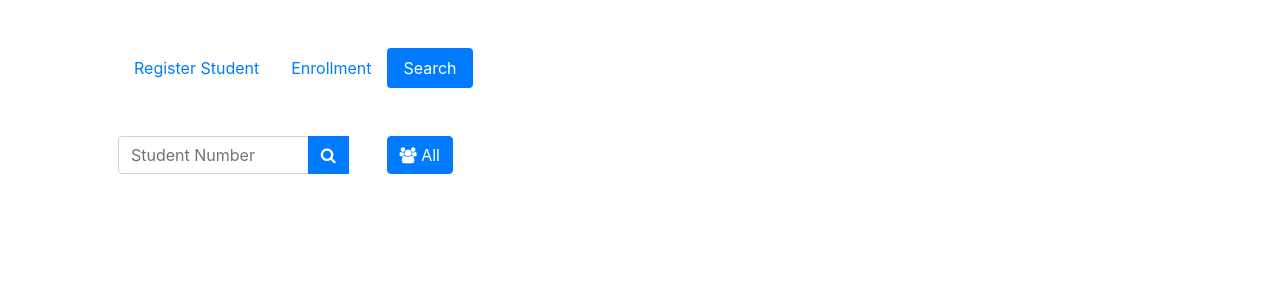
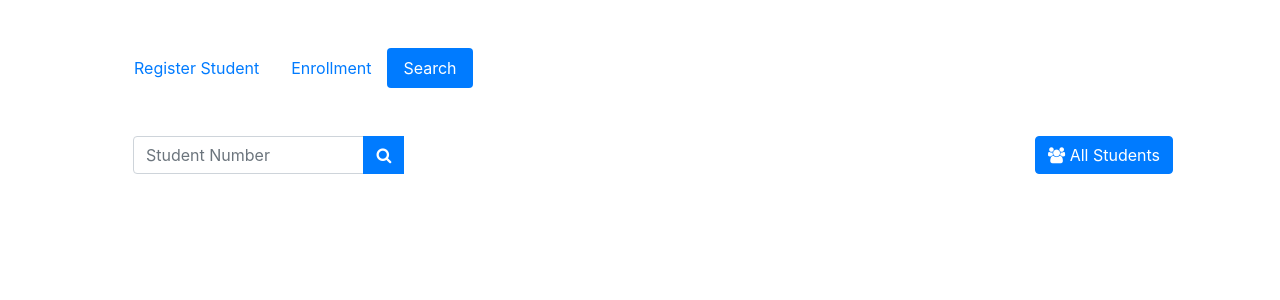
Before and after one commit to auvagha-jb/node_rest_service, a PHP site: page / in a window 1280 px wide, after a click on "Search". Shown: the top 300 px of the page. Run offline with PHP 8.4, Linux system fonts and the light colour scheme; data that the repository does not hold is empty.

Commit message:
Search form ui modification

```diff
--- a/search-form.php
+++ b/search-form.php
@@ -1,6 +1,22 @@
 <div class="container p-5">
+    <div class="row float-right">
+
+        <div class="px-1">
+            <button class="btn btn-primary" id="all-students-btn">
+                <i class="fa fa-users"></i> All Students
+            </button>
+        </div>
+
+        <!-- <div class="px-1">
+            <button class="btn btn-primary" id="all-courses-btn">
+                <i class="fa fa-graduation-cap"></i> All Courses
+            </button>
+        </div> -->
+    </div>
+
+
     <div class="row">
-        <div class="col-md-3">
+        <div class="col-md-4">
             <form class="form-inline" name="search-form" id="search-form">
                 <div class="input-group mb-2 mr-sm-2">
                     <input type="text" class="form-control" id="studentId" placeholder="Student Number">
@@ -13,15 +29,6 @@
                 </div>
             </form>
         </div>
-
-        <div class="col-md-9">
-            <div class="form-inline">
-                <button class="btn btn-primary" id="all-students-btn">
-                    <i class="fa fa-users"></i> All
-                </button>
-            </div>
-        </div>
-
     </div>
 
     <div id="search-results" class="py-3">
```
